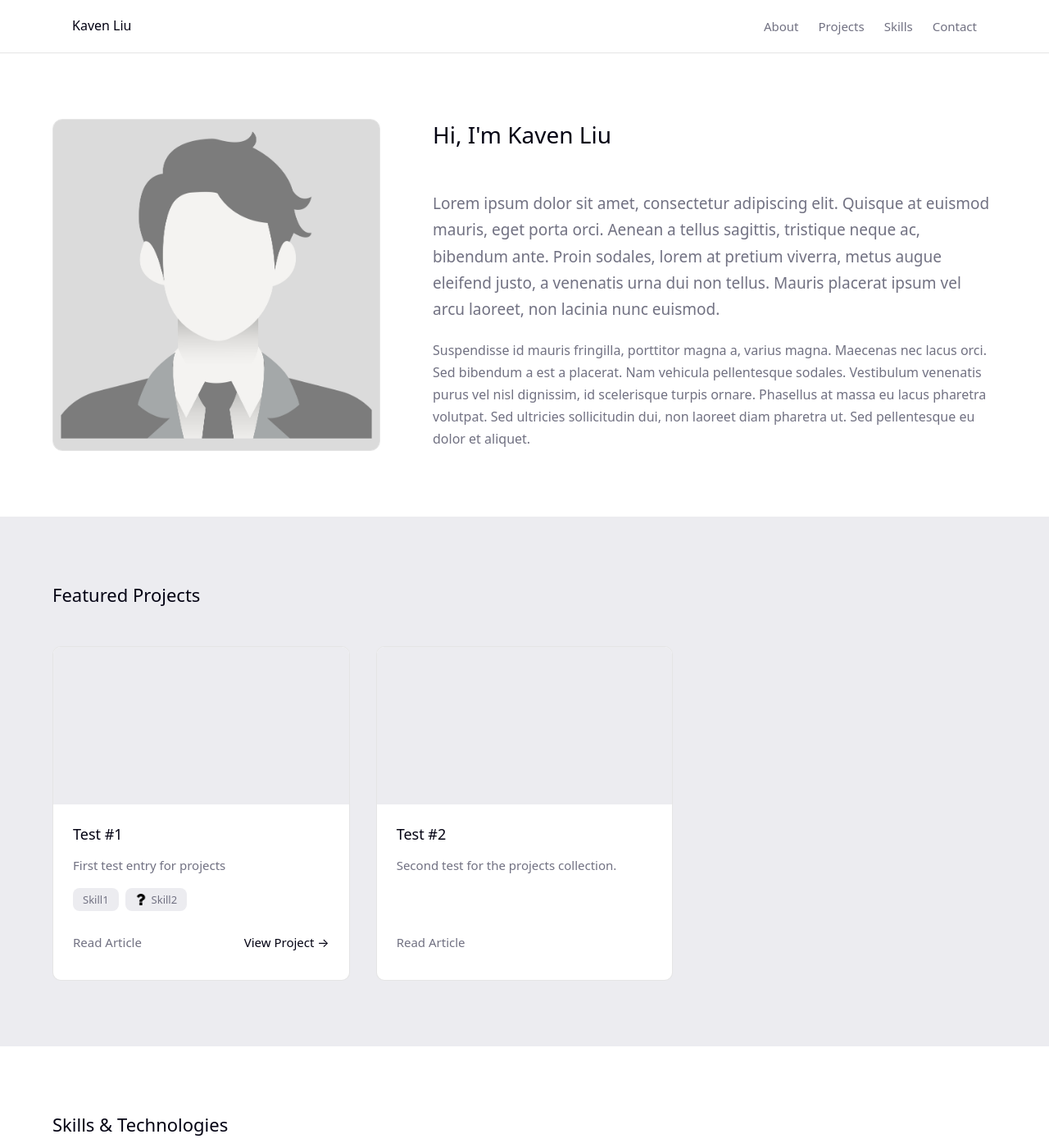
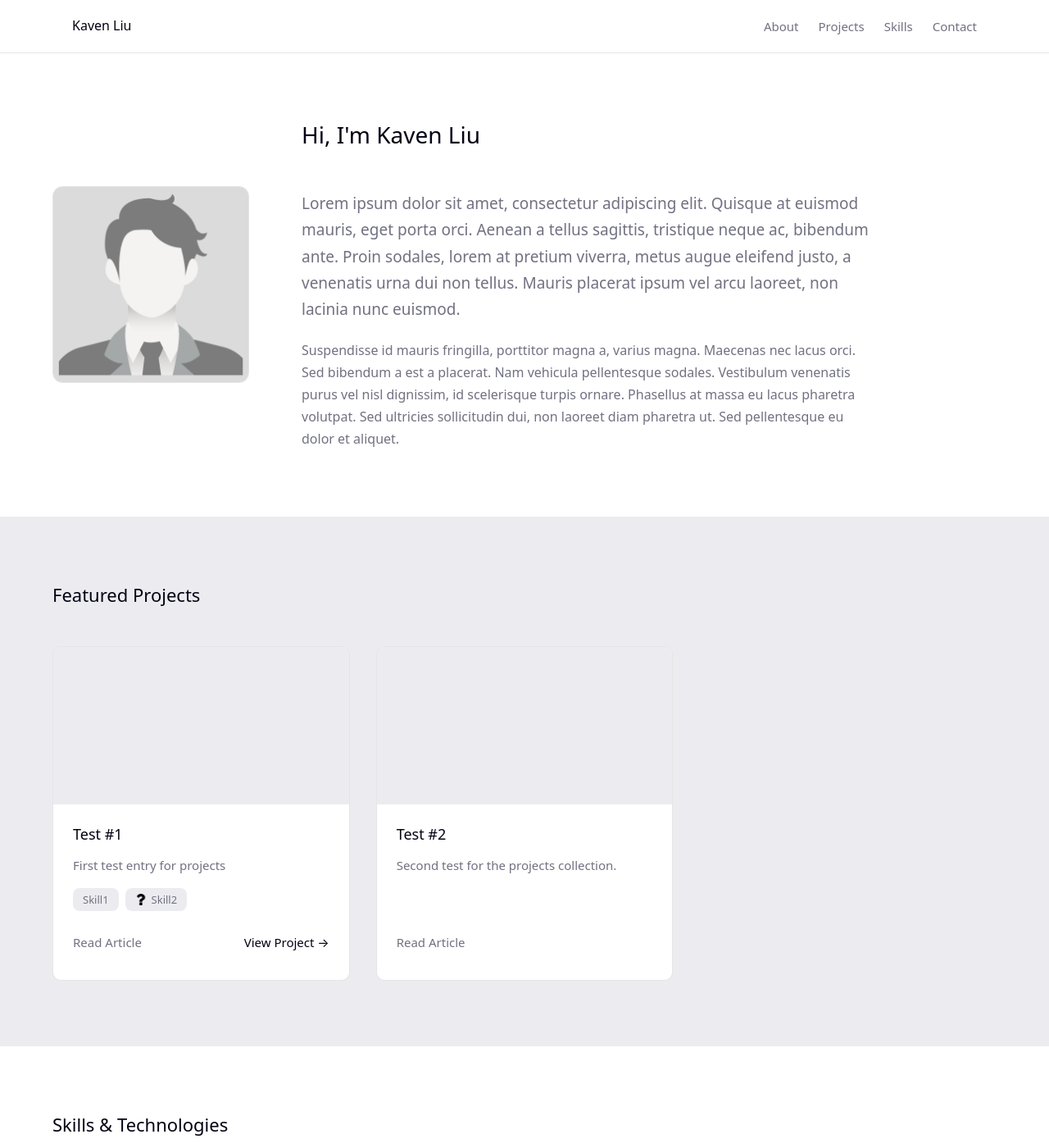
Before and after one commit to Reios0/reios0.github.io, a Jekyll site: the page built from index.html, in a window 1280 px wide and 1400 px high. Shown: the whole window at 82% size. Built offline with Jekyll 4.4.1, drawn with Linux system fonts in a browser that asks for light colours.

Commit message:
Add more responsive styling

```diff
--- a/assets/css/main.css
+++ b/assets/css/main.css
@@ -43,6 +43,14 @@ body {
   line-height: 1.6;
   -webkit-text-size-adjust: 100%;
   text-size-adjust: 100%;
+  display: flex;
+  flex-direction: column;
+  min-height: 100vh;
+  min-height: 100dvh;
+}
+
+main {
+  flex: 1;
 }
 
 a {
@@ -254,14 +262,12 @@ h3 {
 
 .about__image-wrap {
   flex-shrink: 0;
-  align-self: stretch;
-  display: flex;
-  align-items: center;
+  width: 240px;
 }
 
 .about__image {
-  max-width: 400px;
-  height: 100%;
+  width: 100%;
+  aspect-ratio: 1 / 1;
   border-radius: 12px;
   object-fit: cover;
   object-position: center top;
@@ -599,7 +605,26 @@ h3 {
 }
 
 /* Responsiveness */
+@media (max-width: 768px) {
+  .about__image-wrap {
+    width: 180px;
+  }
+
+  .project-grid {
+    grid-template-columns: repeat(auto-fill, minmax(240px, 1fr));
+  }
+}
+
 @media (max-width: 640px) {
+  h1 {
+    font-size: 1.5rem;
+  }
+
+  .btn {
+    width: 100%;
+    max-width: 20rem;
+  }
+
   /* Navigation - show hamburger, hide link by default */
   .site-nav__toggle {
     display: flex;
@@ -642,14 +667,34 @@ h3 {
     border-bottom: none;
   }
 
+  .section {
+    padding: 3rem 1.25rem;
+  }
+
   .about__layout {
     flex-direction: column;
     align-items: flex-start;
     gap: 2rem;
   }
 
-  .about__image {
-    width: 160px;
-    height: 160px;
+  .about__image-wrap {
+    width: 140px;
+  }
+
+  .project-grid {
+    grid-template-columns: 1fr;
+  }
+
+  .skills-grid {
+    grid-template-columns: repeat(2, 1fr);
+  }
+
+  .contact__links {
+    flex-direction: column;
+    align-items: center;
+  }
+
+  .article {
+    padding: 2rem 1.25 rem;
   }
 }
```
